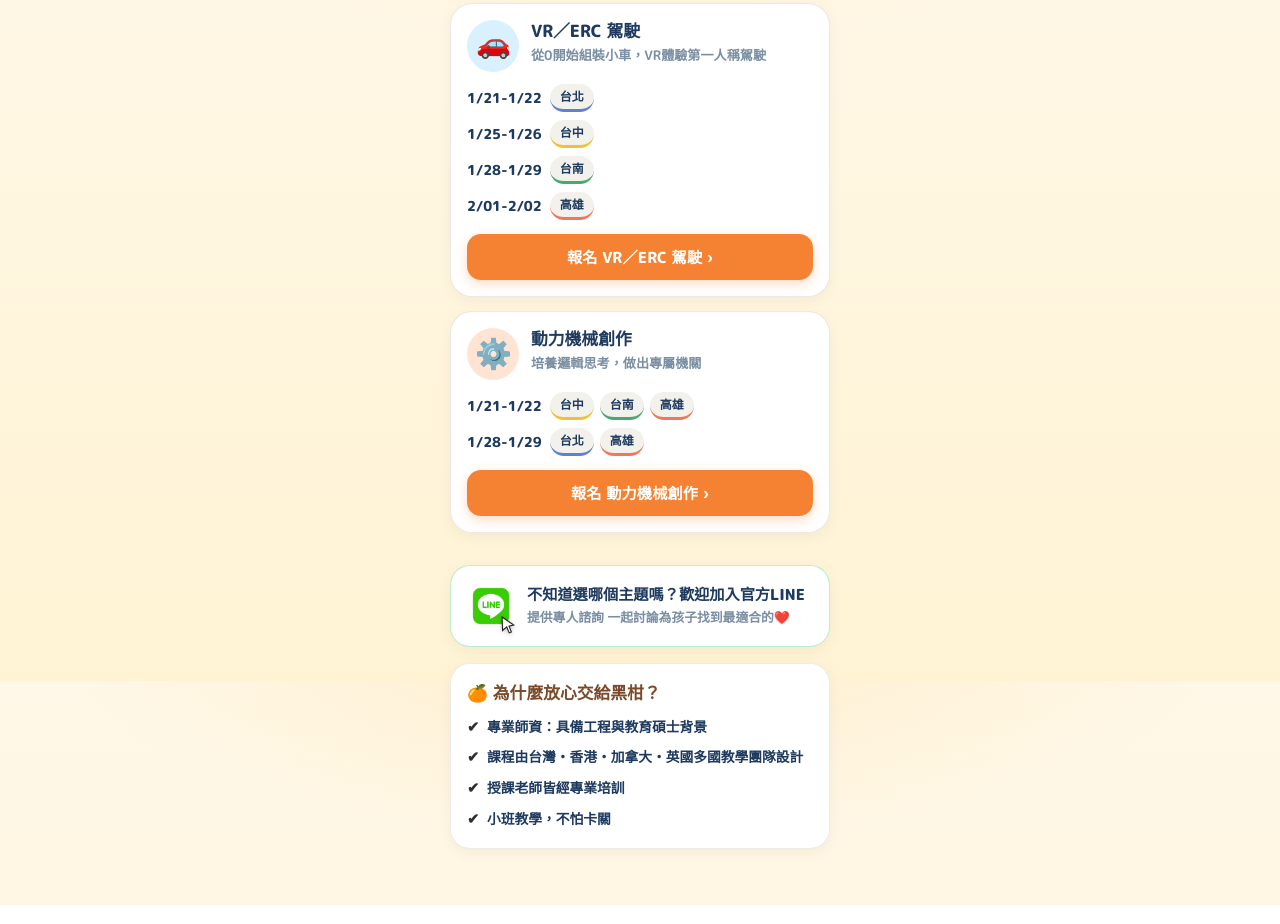
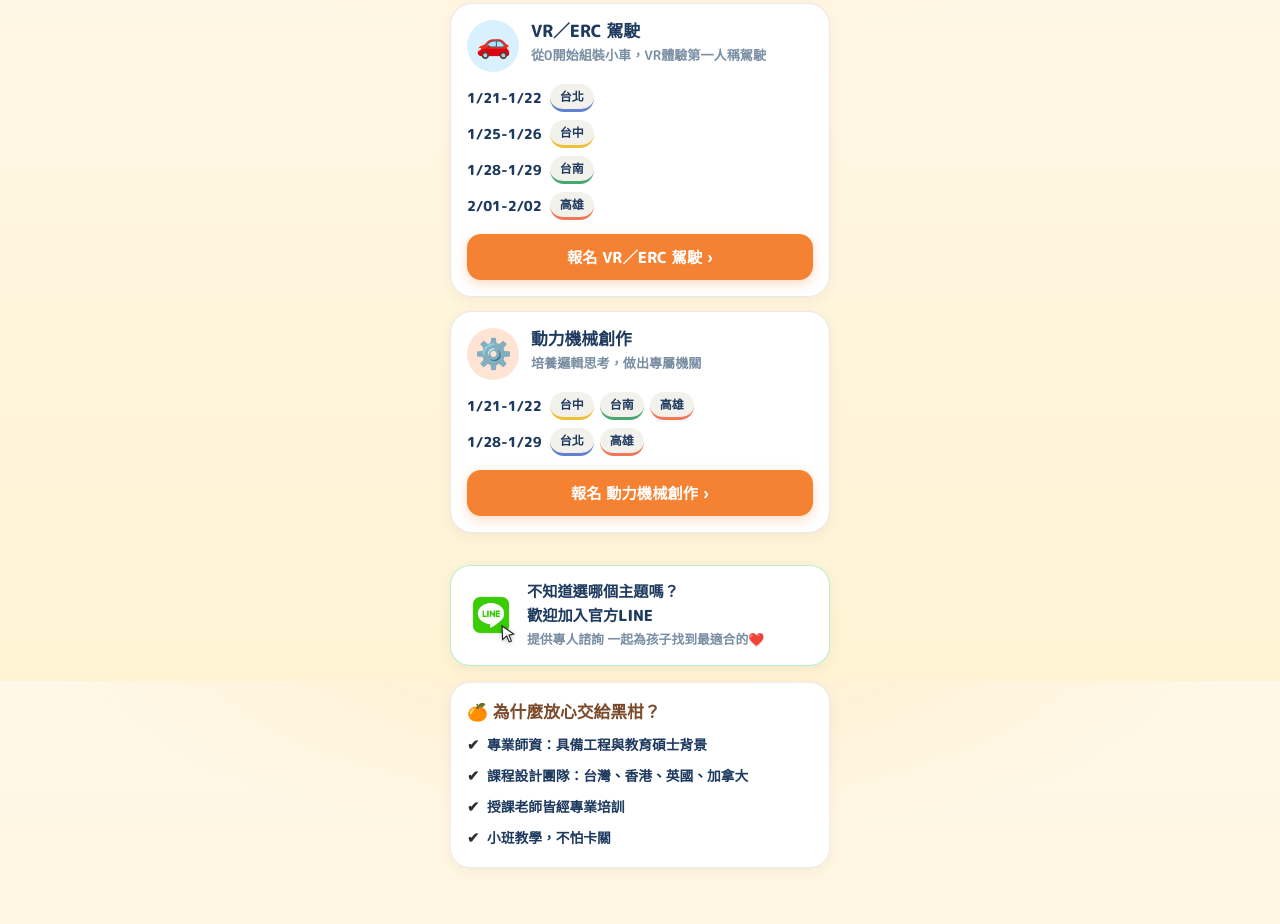
Before and after one commit to ginaytsai-crypto/linkhub, a plain HTML site: page index.html in a window 1280 px wide. Shown: the part 919-1843 px from the top of the page. Drawn offline with Linux system fonts and the light colour scheme; a web font is replaced by a local one.

Commit message:
Refine consult copy layout and teaching team wording.
Co-authored-by: Cursor <cursoragent@cursor.com>

```diff
--- a/index.html
+++ b/index.html
@@ -54,6 +54,7 @@
         </span>
         <span class="consult__body">
           <span class="consult__title" id="consult-title"></span>
+          <span class="consult__title" id="consult-title-2"></span>
           <span class="consult__subtitle" id="consult-subtitle"></span>
         </span>
       </a>
--- a/js/app.js
+++ b/js/app.js
@@ -220,6 +220,11 @@
       return;
     }
     document.getElementById("consult-title").textContent = c.title || "";
+    const title2 = document.getElementById("consult-title-2");
+    if (title2) {
+      title2.textContent = c.titleLine2 || "";
+      title2.hidden = !c.titleLine2;
+    }
     document.getElementById("consult-subtitle").textContent = c.subtitle || "";
     box.href = c.url || "#";
   }
--- a/js/data.js
+++ b/js/data.js
@@ -42,15 +42,16 @@ window.LINKHUB_DATA = {
     subtitle: "📍 全台北中南皆有開課",
   },
   consult: {
-    title: "不知道選哪個主題嗎？歡迎加入官方LINE",
-    subtitle: "提供專人諮詢 一起討論為孩子找到最適合的❤️",
+    title: "不知道選哪個主題嗎？",
+    titleLine2: "歡迎加入官方LINE",
+    subtitle: "提供專人諮詢 一起為孩子找到最適合的❤️",
     url: "https://lin.ee/o72oTiG",
   },
   why: {
     title: "🍊 為什麼放心交給黑柑？",
     points: [
       "專業師資：具備工程與教育碩士背景",
-      "課程由台灣・香港・加拿大・英國多國教學團隊設計",
+      "課程設計團隊：台灣、香港、英國、加拿大",
       "授課老師皆經專業培訓",
       "小班教學，不怕卡關",
     ],
```
